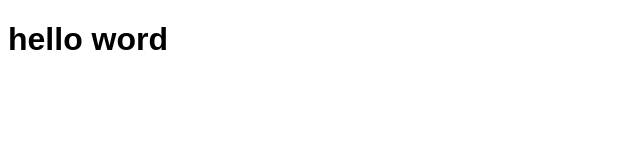
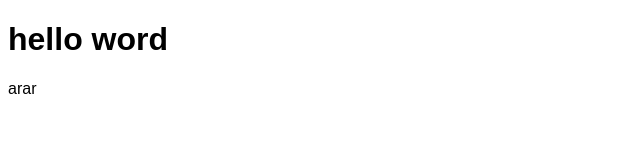
Before and after one commit to RAHMATMAHKDUM/Rm-test-repo, a plain HTML site: page index.html in a window 1280 px wide. Shown: the full height of the page, 0-640 px from the left. Drawn offline with Linux system fonts and the light colour scheme.

Commit message:
menambah pr

```diff
--- a/index.html
+++ b/index.html
@@ -13,6 +13,7 @@
 </head>
 <body>
     <h1>hello word</h1>
+    <p>arar</p>
     <script type="text/javascript" src="script.js"></script>
 </body>
 
```
